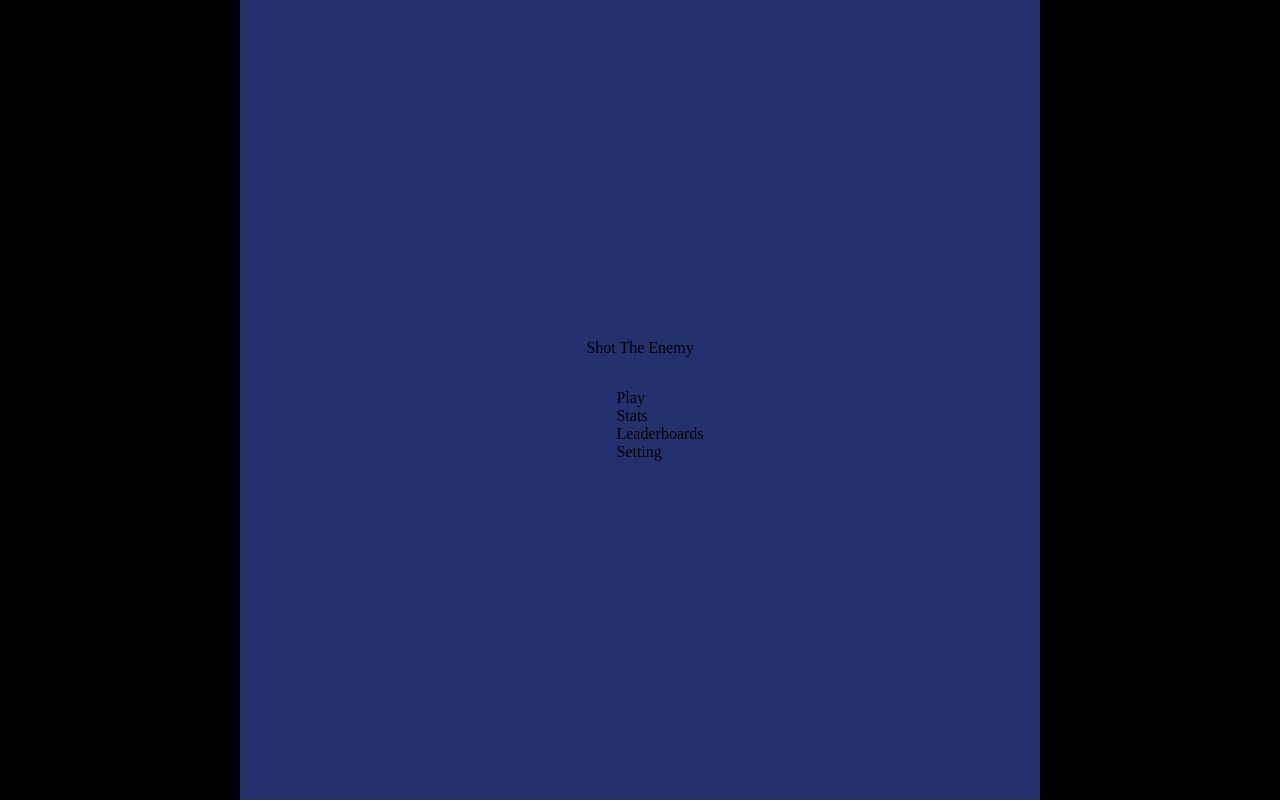
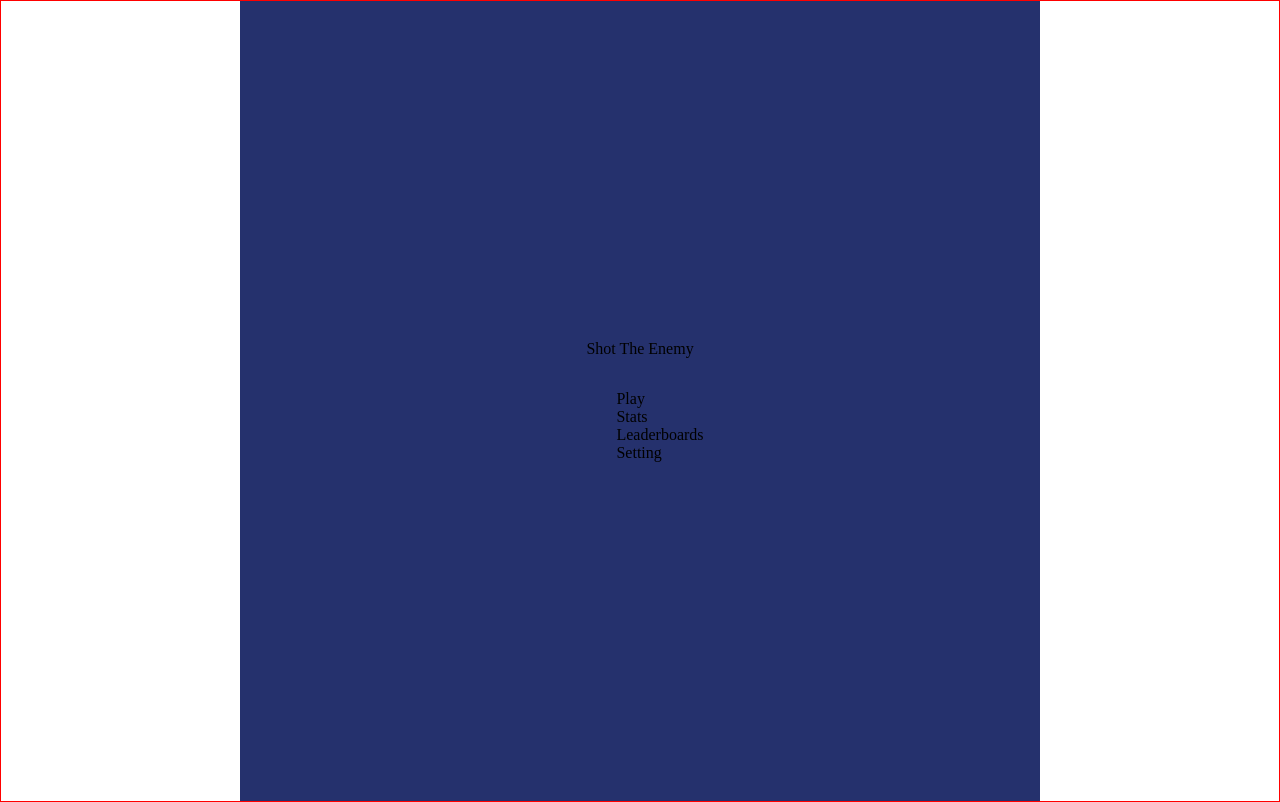
Before and after one commit to frosquid/pro-2-Shot-The-Enemy-Game, a plain HTML site: page index.html in a window 1280 px wide. Drawn offline with Linux system fonts and the light colour scheme.

Commit message:
modified css/style.css

```diff
--- a/css/style.css
+++ b/css/style.css
@@ -7,7 +7,8 @@ body,html{
     height: 100%;
 }
 .screen{
-    background-color: black;
+    /* background-color: black; */
+    border: 1px solid red;
     display: flex;
     place-items: center;
     place-content: center;
```
